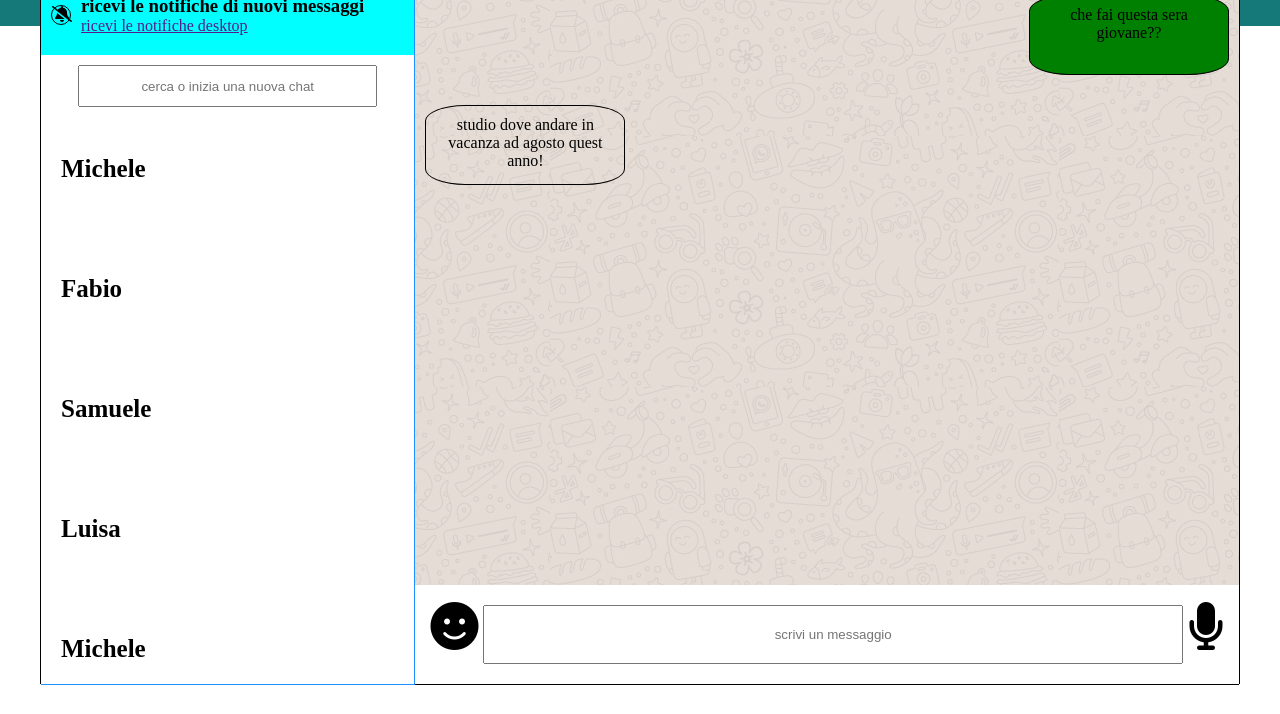
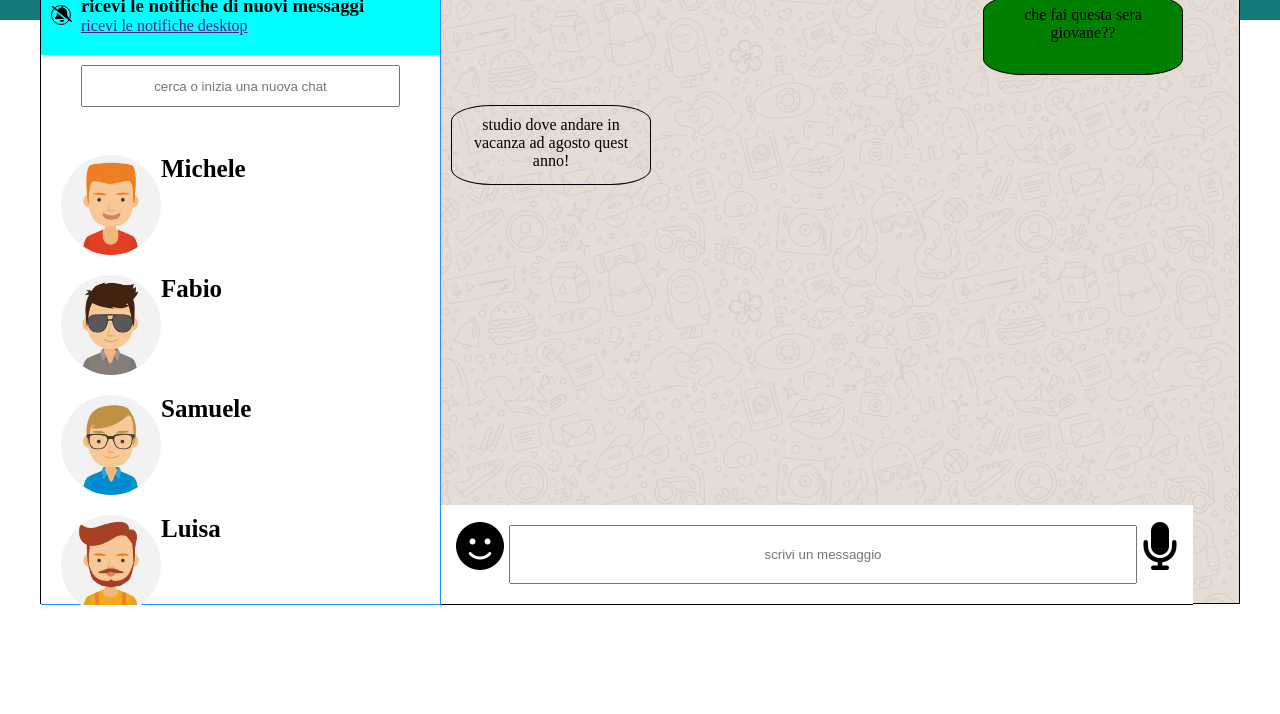
Before and after one commit to SimoneDiPrima/vue-boolzapp, a plain HTML site: page index.html in a window 1280 px wide. Shown: the part 146-860 px from the top of the page. After the commit the page ends 830 px from the top, so only its background shows below. Drawn offline with nearby package versions, Linux system fonts and the light colour scheme.

Commit message:
modifiche sezioni html e modifiche classi css

```diff
--- a/index.html
+++ b/index.html
@@ -12,21 +12,22 @@
     <title>VUE  BOOLZAPP</title>
 </head>
 <body>
+    <div id="listFriends">
         <div class="wrapper">
             <div class="sidebar">
                 <header class="header-name-section">
                     <div class="img-header-section">
                         <img src="img/avatar_1.jpg" class="header-image" alt="">
-                    <h4 id="nome-utente">Simone</h4>
+                        <h4 id="nome-utente">{{ user.name }}</h4>
                     </div>
                     <div class="icons-header-section">
-                    <i class="fa-solid fa-circle-notch"></i>
-                    <i class="fa-solid fa-message center-icons"></i>
-                    <i class="fa-solid fa-ellipsis-vertical"></i>
+                        <i class="fa-solid fa-circle-notch" role="button"></i>
+                        <i class="fa-solid fa-message center-icons" role="button"></i>
+                        <i class="fa-solid fa-ellipsis-vertical" role="button"></i>
                     </div>
                 </header>
                 <section class="alert-message">
-                <i class="fa-solid fa-bell-slash icon-alert-message"></i>
+                    <i class="fa-solid fa-bell-slash icon-alert-message" role="button"></i>
                     <div class="text-alert-message">
                         <h3>ricevi le notifiche di nuovi messaggi</h3>
                         <a href="">ricevi le notifiche desktop</a>
@@ -35,14 +36,17 @@
                 <section class="search-friends">
                     <label for="nome"></label><input type="text" class="search-section" name="nome" id="nome" placeholder="cerca o inizia una nuova chat"/>
                 </section>
-            <main class="friends" id="listFriends">
+                <main class="friends">
                     <ul>
                         <li v-for ="(face,friend) in contacts" class="friendlist" >
+                            <figure>
+                                <img :src="`img/avatar${face.avatar}.jpg`" class="contact-image" alt="">
+                            </figure>
                         {{ face.name }}</li>
                     </ul>
                 </main>
                 </div>
-        <div class="main-section">
+                <section class="main-section">
                     <header class="header-name-section">
                         <div class="image-flex">
                             <div class="img-header-section">
@@ -52,7 +56,6 @@
                                 <h4>Mario</h4>
                                 <span class="time-friends">ultimo accesso alle 16.40</span>
                             </div>
-
                         </div>
                         <div class="icons-header-section">
                             <i class="fa-solid fa-magnifying-glass"></i>
@@ -68,8 +71,8 @@
                         <div class="side-icons"><i class="fa-solid fa-smile"></i></div>
                         <label for="nome"></label><input class="input-section" type="text" name="nome" id="name" placeholder="scrivi un messaggio"/>
                         <div class="side-icons"><i class="fa-solid fa-microphone"></i></div>
-
                     </footer>
+                </section>
         </div>
     </div>
    <script src="script.js"></script>
--- a/style.css
+++ b/style.css
@@ -4,6 +4,7 @@
     box-sizing: border-box;
 }
 body{
+    height:100vh;
     background-image: linear-gradient(to bottom, rgb(22, 121, 121) 20%, transparent 0%, white 100%);
 }
 
@@ -12,7 +13,7 @@ body{
     margin:30px auto;
     display:flex;
     flex-direction:row;
-    height:100vh;
+    height:90vh;
     border: 1px solid gray;
     background-image: url("img/mine.jpg");
     border:1px solid black;
@@ -21,7 +22,7 @@ body{
 
 .sidebar{
     width:400px;
-    height: 100vh;
+    height: 90vh;
     background-color: white;
     border-right:1px solid dodgerblue;
     border-bottom:1px solid dodgerblue;
@@ -32,8 +33,8 @@ body{
     margin-left:5px;
 }
 .main-section{
-    height: 100vh;
-    width:calc(100vw - 400px);
+    height: 90vh;
+    width:calc(90vw - 400px);
 }
 
 .header-name-section{
@@ -51,6 +52,11 @@ body{
     margin-top:5px;
     margin-left:5px;
 }
+.contact-image{
+    height:100%;
+    max-width:100%;
+    border-radius: 50%;
+}
 .image-flex{
     display:flex;
 }
@@ -64,12 +70,13 @@ body{
 .icons-header-section{
     line-height: 100px;
     margin-right:35px;
+    cursor:pointer;
 }
 .center-icons{
     margin:10px;
 }
 .message-section{
-    height:calc(100vh - 200px);
+    height:calc(90vh - 200px);
     overflow-y: auto;
 }
 footer{
@@ -85,6 +92,7 @@ footer{
     height:70px;
     padding-top:10px;
     background-color: aqua;
+    cursor:pointer;
 }
 .icon-alert-message{
     height:20px;
@@ -100,7 +108,7 @@ footer{
     text-align:center;
 }
 .friends{
-    height:calc(100vh - 250px );
+    height:calc(90vh - 250px );
     overflow-y : auto;
 }
 .message{
@@ -127,6 +135,7 @@ footer{
     margin-top:20px;
     margin-left:20px;
     height:100px;
+    display:flex;
 }
 .side-icons{
     font-size:300%;
```
Lines whose indentation alone changed are shown as unchanged.
